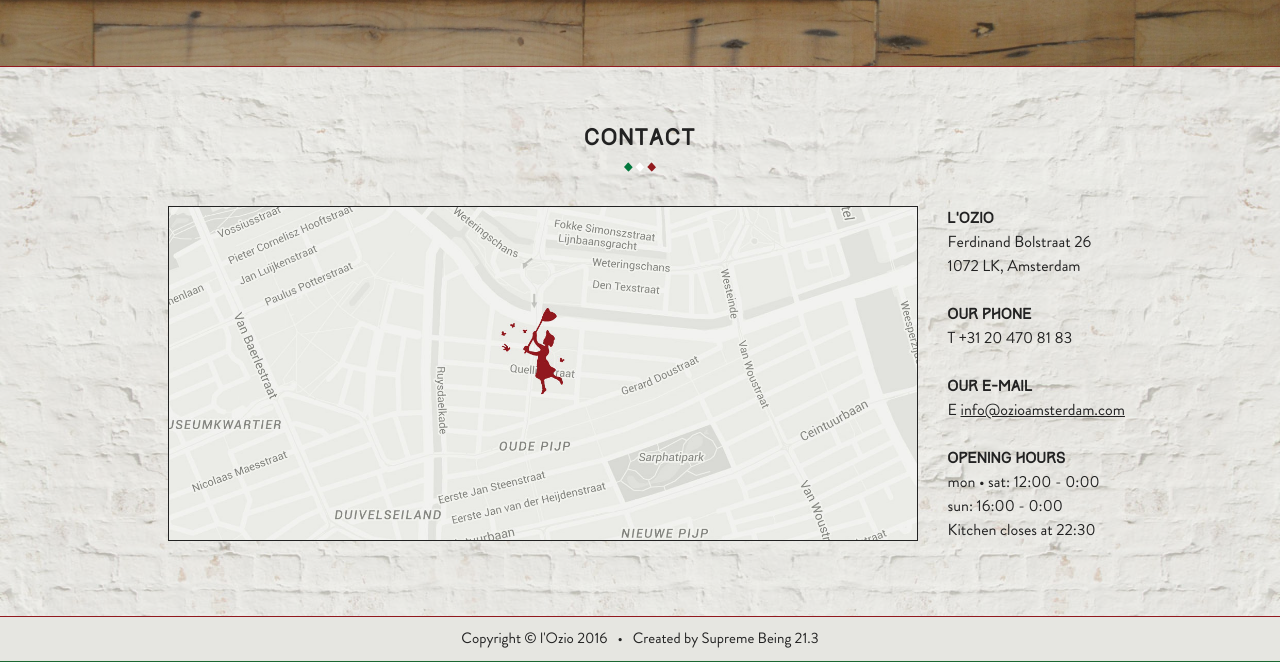
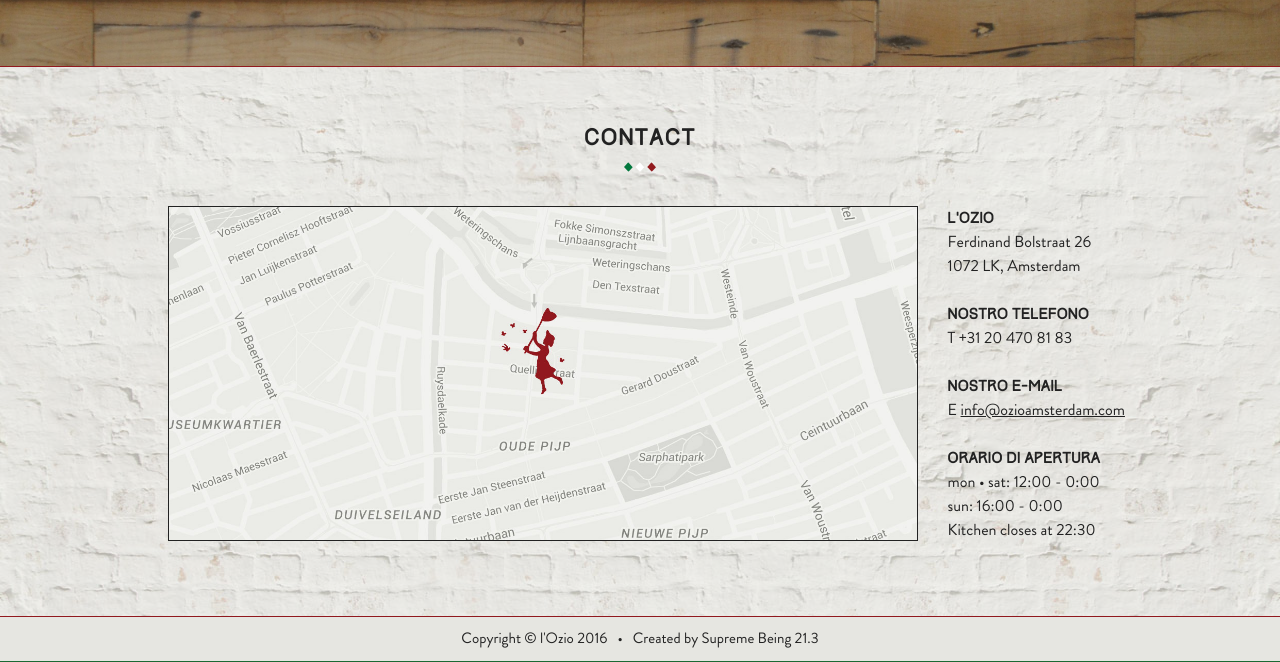
Before and after one commit to jhvanderschee/lozio_it, a Jekyll site: the page built from index.md, in a window 1280 px wide and 900 px high, scrolled down 1542 px, cut to the strip 238-900 px from the top of the window. Built offline with Jekyll 4.4.1, drawn with Linux system fonts in a browser that asks for light colours.

Commit message:
Updated '/_includes/contactinfo.html' via CloudCannon

```diff
--- a/_includes/contactinfo.html
+++ b/_includes/contactinfo.html
@@ -2,13 +2,13 @@
 Ferdinand Bolstraat 26<br />
 1072 LK, Amsterdam<br />
 <br />
-<strong>OUR PHONE</strong><br />
+<strong>NOSTRO TELEFONO</strong><br />
 T +31 20 470 81 83<br />
 <br />
-<strong>OUR E-MAIL</strong><br />
+<strong>NOSTRO E-MAIL</strong><br />
 E <a href="mailto:info@ozioamsterdam.com">info@ozioamsterdam.com</a><br />
 <br />
-<strong>OPENING HOURS</strong><br />
+<strong>ORARIO DI APERTURA</strong><br />
 mon • sat: 12:00 - 0:00<br />
 sun: 16:00 - 0:00<br />
 Kitchen closes at 22:30</div>
```
